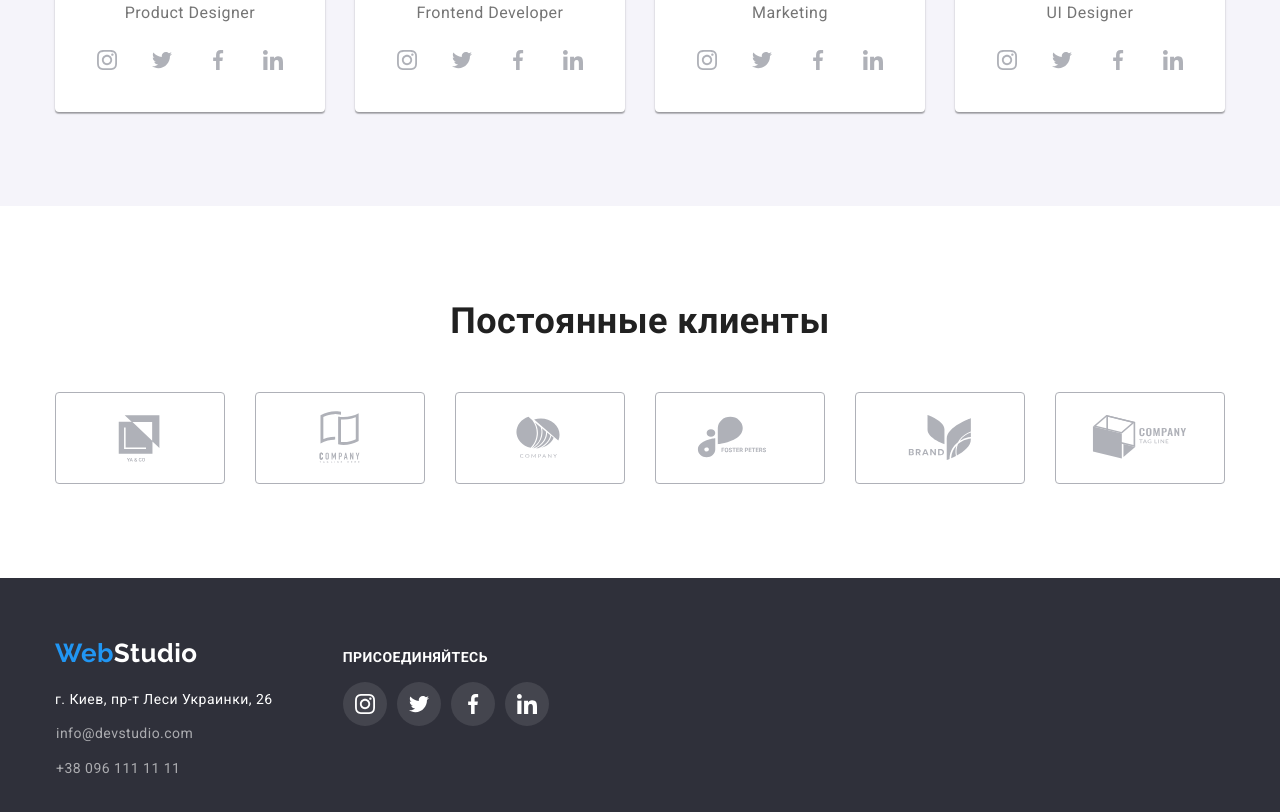
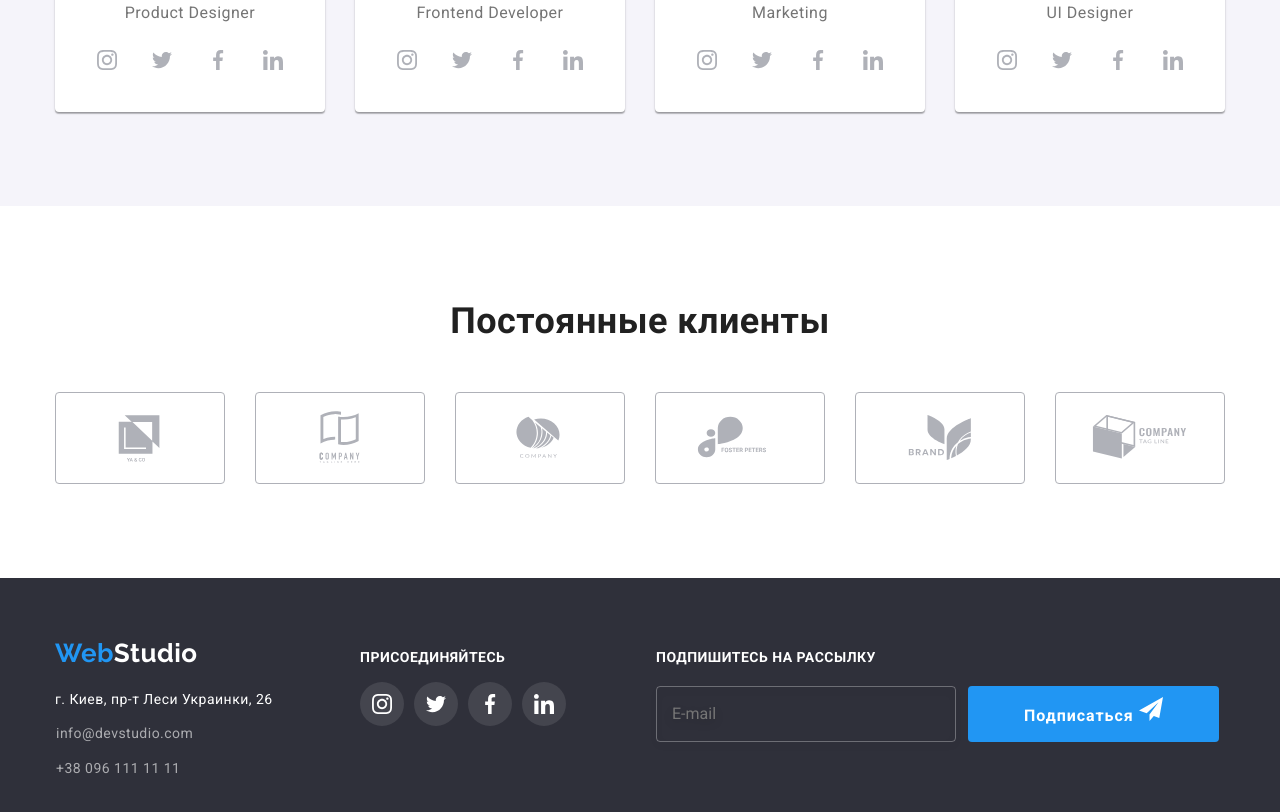
Before and after one commit to IevgenDanilov/goit-markup-hw-06, a plain HTML site: page index.html in a window 1280 px wide. Shown: the part 2102-2914 px from the top of the page. Drawn offline with nearby package versions, Linux system fonts and the light colour scheme.

Commit message:
Add subscribe on footer

```diff
--- a/css/styles.css
+++ b/css/styles.css
@@ -139,15 +139,18 @@ img {
     box-shadow 250ms cubic-bezier(0.4, 0, 0.2, 1);
 }
 
-.modal-form-btn {
+.modal-form-btn,
+.subscribe-btn {
+  fill: var(--primary-white-color);
   color: var(--primary-white-color);
   background-color: var(--accent-color);
   font-family: inherit;
   font-weight: 700;
   font-size: 16px;
   line-height: 1.87;
-  display: flex;
+  display: inline;
   align-items: center;
+  text-align: center;
   letter-spacing: 0.06em;
   padding: 10px 55px;
   border-radius: 4px;
@@ -155,8 +158,14 @@ img {
   border: 1px solid transparent;
 }
 
+.subscribe-btn-icon {
+}
+
 .modal-form-btn:hover,
-.modal-form-btn:focus {
+.modal-form-btn:focus,
+.subscribe-btn:hover,
+.subscribe-btn:focus {
+  fill: var(--accent-color);
   color: var(--accent-color);
   background-color: var(--primary-white-color);
   box-shadow: 0px 4px 4px rgba(0, 0, 0, 0.15);
@@ -633,9 +642,6 @@ img {
   margin-left: 30px;
   margin-top: 30px;
   flex-basis: calc((100% - 90px) / 3);
-
-  /* text-align: center; */
-  /* width: 370px; */
 }
 
 .projects-item:hover {
@@ -712,6 +718,7 @@ h2 {
 /* ============== CONTACT INFORMATION ============== */
 
 .address {
+  min-width: 235px;
   color: var(--primary-white-color);
   font-style: normal;
   font-size: 14px;
@@ -740,7 +747,8 @@ h2 {
   padding-top: 12px;
 }
 
-.invite-text {
+.invite-text,
+.subscribe-text {
   color: var(--primary-white-color);
   font-weight: 700;
   font-size: 14px;
@@ -781,6 +789,33 @@ h2 {
   transition: fill 250ms cubic-bezier(0.4, 0, 0.2, 1);
 }
 
+.subscribe {
+  margin-left: 90px;
+  padding-top: 12px;
+}
+
+.form-subscribe {
+  display: flex;
+  margin-top: 20px;
+  padding: 0;
+}
+
+.form-subscribe-input {
+  width: 300px;
+  border: 1px solid rgba(255, 255, 255, 0.3);
+  box-sizing: border-box;
+  filter: drop-shadow(0px 4px 4px rgba(0, 0, 0, 0.15));
+  border-radius: 4px;
+  font-size: 16px;
+  line-height: 1.25px;
+  display: flex;
+  align-items: center;
+  color: rgba(255, 255, 255, 0.6);
+  padding: 15px;
+  background-color: transparent;
+  margin-right: 12px;
+}
+
 /* ============== END FOOTER ============== */
 
 .backdrop {
@@ -791,7 +826,6 @@ h2 {
   bottom: 0;
   z-index: 100;
   background-color: rgba(0, 0, 0, 0.2);
-
   transition: opacity 500ms linear, visibility 500ms linear;
 }
 
@@ -819,6 +853,11 @@ h2 {
   background-color: transparent;
   cursor: pointer;
   padding: 0;
+}
+
+.close-btn:hover {
+  fill: var(--accent-color);
+  transition: fill 250ms cubic-bezier(0.4, 0, 0.2, 1);
 }
 
 .is-hidden {
@@ -915,27 +954,15 @@ h2 {
   line-height: 1.7;
   color: #757575;
   margin-bottom: 30px;
-  /* border: 2px solid rgba(0, 0, 255, 0.5); */
 }
-
-/* .modal-form-policy-label::before {
-  display: block;
-  content: '';
-  width: 16px;
-  height: 16px;
-  border: 2px solid #212121;
-  cursor: pointer;
-  margin-right: 10px;
-  border-radius: 20%;
-} */
 
 .modal-form-policy-link {
   color: var(--accent-color);
 }
 
 .modal-form-checkbox-wrapper {
-  /* position: relative; */
 }
+
 .modal-form-checkbox-icon {
   display: inline-block;
   width: 16px;
@@ -947,14 +974,9 @@ h2 {
 }
 
 .modal-form-checkbox:checked + .modal-form-checkbox-icon {
-  background-color: var(--accent-color);
   fill: var(--primary-white-color);
   background-image: url('../images/svg/check.svg');
   background-size: contain;
   border-color: var(--accent-color);
   background-origin: border-box;
 }
-/*
-.modal-form-checkbox:focus + .modal-form-policy-label::before {
-  outline: 2px solid rgba(0, 0, 255, 0.5);
-} */
--- a/index.html
+++ b/index.html
@@ -55,7 +55,7 @@
             <div class="container">
                 <div class="hero-content">
                     <h1 class="hero-title">ЭФФЕКТИВНЫЕ РЕШЕНИЯ ДЛЯ ВАШЕГО БИЗНЕСА</h1>
-                    <button class="button primary" data-modal-open type="button">Заказать
+                    <button class="button primary" data-modal-open type="submit">Заказать
                         услугу</button>
                 </div>
             </div>
@@ -398,8 +398,25 @@
                 </ul>
 
             </div>
-        </div>
+
+            <div class="subscribe">
+                <p class="subscribe-text">Подпишитесь на рассылку</p>
+                <form class="form-subscribe">
+                    <label for="user-email"></label>
+
+                    <input type="email" name="user-email" id="user-email" class="form-subscribe-input" required
+                        placeholder="E-mail">
+
+
+                    <button type="submit" class="subscribe-btn">Подписаться
+                        <svg class="subscribe-btn-icon" width="24" height="24">
+                            <use href="./images/icons.svg#icon-send"></use>
+                        </svg></button>
+                </form>
+            </div>
     </footer>
+
+    <!-- Модальное окно -->
 
     <div class="backdrop is-hidden" data-modal>
         <div class="modal">
```
Also changed, not shown: portfolio.html (+13 -1 lines).
